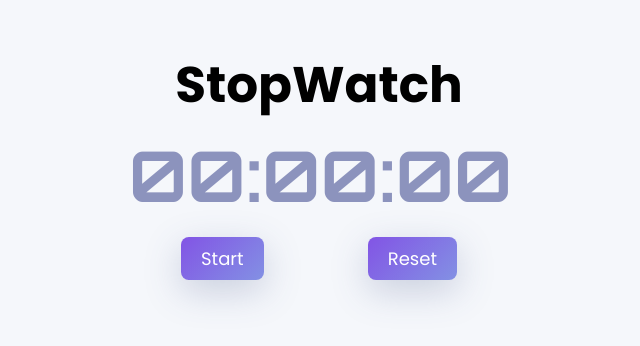
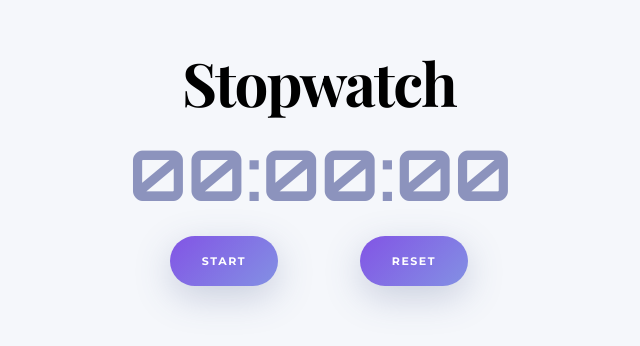
Before and after one commit to kevinkun13/stopwatch, a plain HTML site: page index.html in a window 1280 px wide. Shown: the part 156-502 px from the top of the page, without its empty margins (321-961 px from the left). Drawn offline with nearby package versions, Linux system fonts and the light colour scheme; a web font is replaced by a local one.

```diff
--- a/index.html
+++ b/index.html
@@ -5,14 +5,15 @@
     <meta name="viewport"
           content="width=device-width, user-scalable=no, initial-scale=1.0, maximum-scale=1.0, minimum-scale=1.0">
     <meta http-equiv="X-UA-Compatible" content="ie=edge">
-    <title>StopWatch</title>
+    <title>Stopwatch</title>
     <link rel="stylesheet" href="styles.css">
+    <link rel="icon" href="timer.svg" type="image/svg+xml">
 </head>
 <body>
 <section id="stop-watch-section">
     <div class="container">
         <div class="stop-watch-content">
-            <h1 class="lead-title">StopWatch</h1>
+            <h1 class="lead-title">Stopwatch</h1>
             <h1 id="stop-watch-timer">00:00:00</h1>
             <div class="btn-group">
                 <button class="btn" id="start-btn">Start</button>
--- a/styles.css
+++ b/styles.css
@@ -1,5 +1,5 @@
 @import url('https://fonts.googleapis.com/css2?family=Orbitron:wght@400;500;600;700;800;900&display=swap');
-@import url('https://fonts.googleapis.com/css2?family=Poppins:ital,wght@0,100;0,200;0,300;0,400;0,500;0,600;0,700;0,800;0,900;1,100;1,200;1,300;1,400;1,500;1,600;1,700;1,800;1,900&display=swap');
+@import url('https://fonts.googleapis.com/css2?family=Montserrat:ital,wght@0,100;0,200;0,300;0,400;0,500;0,600;0,700;0,800;0,900;1,100;1,200;1,300;1,400;1,500;1,600;1,700;1,800;1,900&family=Playfair+Display:ital,wght@0,400;0,500;0,600;0,700;0,800;0,900;1,400;1,500;1,600;1,700;1,800;1,900&display=swap');
 
 * {
     margin: 0;
@@ -8,7 +8,7 @@
 }
 
 body {
-    font-family: 'Poppins', sans-serif;
+    font-family: 'Playfair Display', serif;
 }
 
 #continue-btn, #stop-btn {
@@ -16,17 +16,29 @@
 }
 
 .btn {
-    padding: 8px 20px;
+    display: inline-block;
+    white-space: nowrap;
+    vertical-align: middle;
     background-image: linear-gradient(135deg,#8254e5,#83afe3 150%);
     box-shadow: 0 11px 36px 0 rgba(70,89,138,.25);
+    height: 50px;
+    padding: 16px 32px;
+    font-family: 'Montserrat', sans-serif;
+    font-weight: 700;
+    font-size: .688rem;
+    line-height: 18px;
+    letter-spacing: 1.54px;
+    text-transform: uppercase;
+    border-radius: 25px;
+    cursor: pointer;
+    border: 0;
     outline: none;
-    border: none;
     color: #fff;
-    font-family: 'Poppins', sans-serif;
-    border-radius: 8px;
-    text-align: center;
-    font-size: 18px;
-    font-weight: 400;
+    transition: color .15s ease-in-out,background-color .15s ease-in-out,border-color .15s ease-in-out,box-shadow .15s ease-in-out;
+}
+
+.btn:hover {
+    opacity: 0.9;
 }
 
 .btn-group {
@@ -41,9 +53,11 @@
 }
 
 .lead-title {
-    font-size: 50px;
+    font-size: 60px;
+    font-weight: 700;
     margin-bottom: 8px;
     text-align: center;
+    letter-spacing: -1.8px;
 }
 
 #stop-watch-timer {
```
Also changed, not shown: timer.svg (added), 1 other file.
